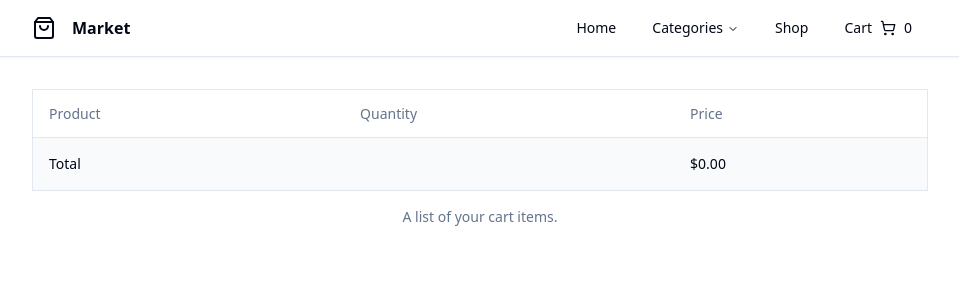
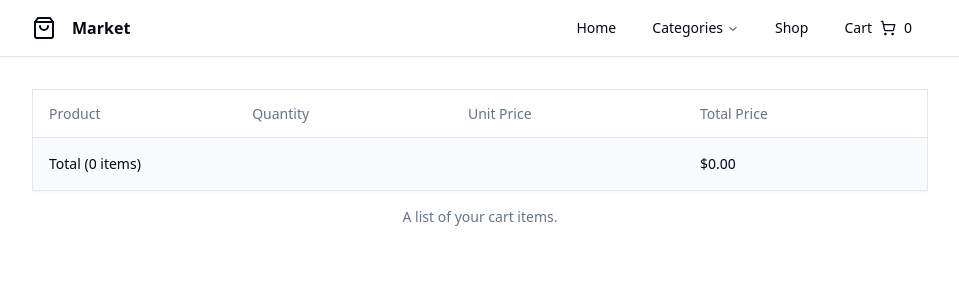
Before and after one commit to christianrazul/shoppingcart, a React (Vite) app: page /cart in a window 1280 px wide. Shown: the top 300 px of the page, without its empty margins (160-1119 px from the left). Built offline with nearby package versions, Linux system fonts and the light colour scheme.

Commit message:
Add Total Price and some updates for CartPage

```diff
--- a/src/pages/CartPage.tsx
+++ b/src/pages/CartPage.tsx
@@ -22,13 +22,14 @@ const CartPage = () => {
     <div className="flex w-full flex-col justify-center">
       <NavBar />
       <div className="mt-8 md:px-24 lg:px-32 xl:px-48 2xl:px-96">
-        <Table className="w-full divide-y divide-gray-200 border">
+        <Table className="w-full divide-y divide-gray-200 border shadow-sm">
           <TableCaption>A list of your cart items.</TableCaption>
           <TableHeader>
             <TableRow>
               <TableHead>Product</TableHead>
               <TableHead>Quantity</TableHead>
-              <TableHead>Price</TableHead>
+              <TableHead>Unit Price</TableHead>
+              <TableHead>Total Price</TableHead>
             </TableRow>
           </TableHeader>
           <TableBody>
@@ -40,12 +41,15 @@ const CartPage = () => {
                 </TableCell>
                 <TableCell>{item.quantity}</TableCell>
                 <TableCell>${item.price}</TableCell>
+                <TableCell>${item.price * item.quantity}</TableCell>
               </TableRow>
             ))}
           </TableBody>
           <TableFooter>
             <TableRow>
-              <TableCell colSpan={2}>Total</TableCell>
+              <TableCell colSpan={3}>
+                Total ({cartItems.length} items)
+              </TableCell>
               <TableCell>${totalPrice.toFixed(2)}</TableCell>
             </TableRow>
           </TableFooter>
```
